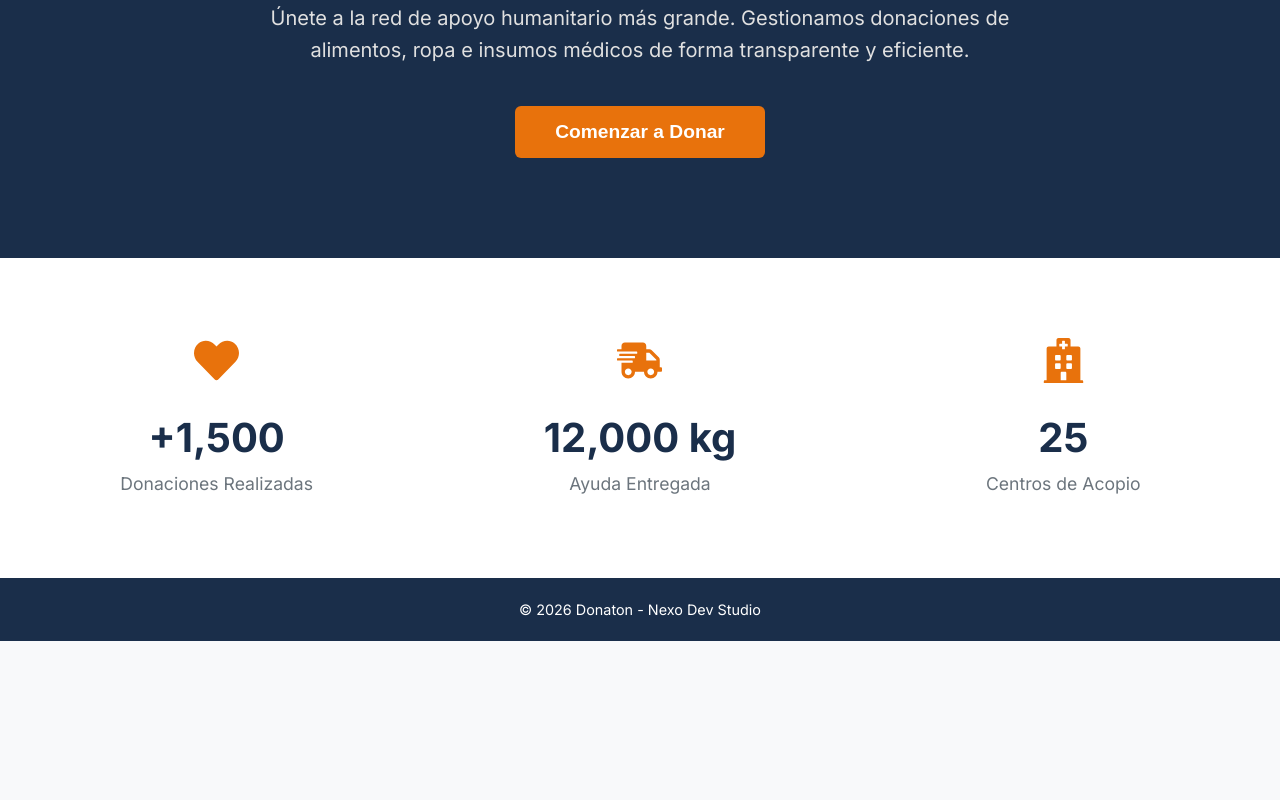
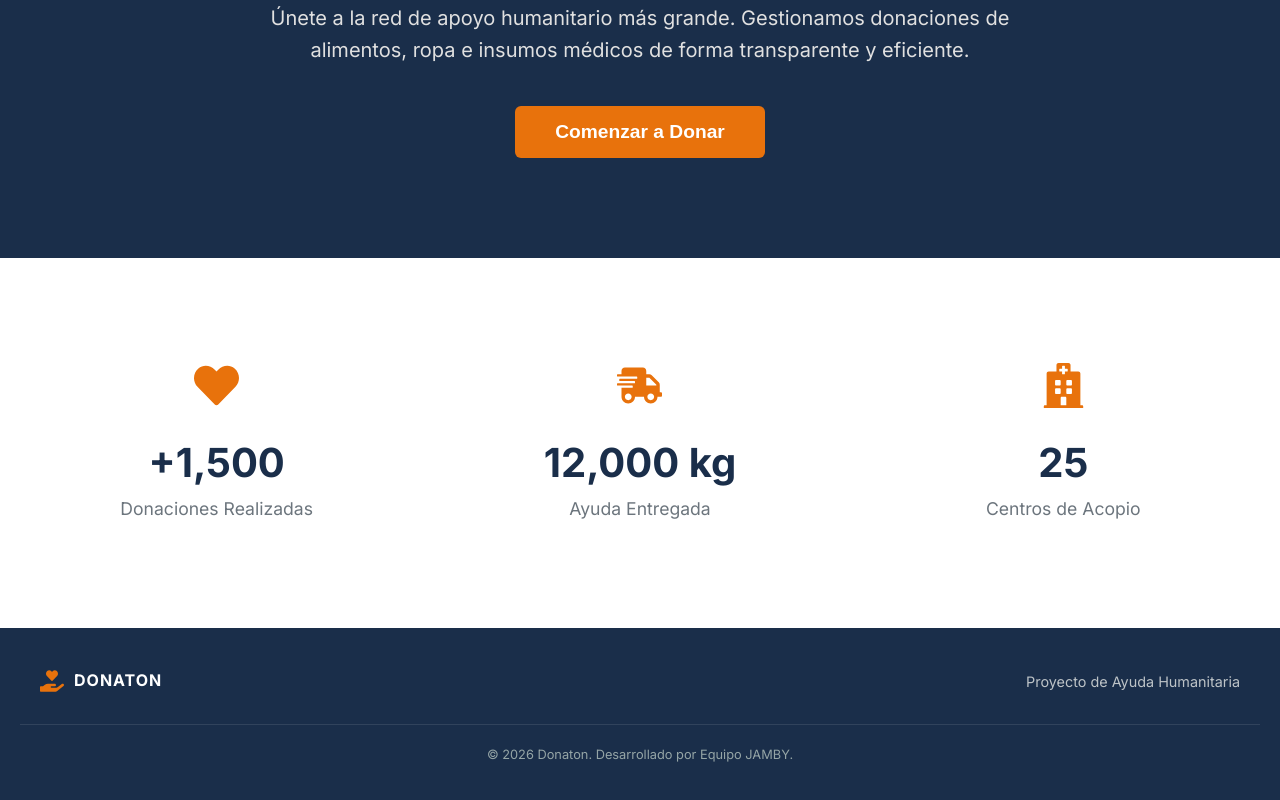
Before and after one commit to NexoDevSt/donaton-frontend, a React (Vite) app: page / in a window 1280 px wide. Shown: the part 282-1082 px from the top of the page. Before the commit the page ends 923 px from the top, so only its background shows below. Built offline with nearby package versions, Linux system fonts and the light colour scheme.

Commit message:
feat(frontend): crear componente Footer y completar estructura de Layout

```diff
--- a/src/App.jsx
+++ b/src/App.jsx
@@ -8,6 +8,7 @@ import RegisterPage from './pages/RegisterPage';
 import CentrosPage from './pages/CentrosPage';
 import DonacionesPage from './pages/DonacionesPage';
 import NuevaDonacionPage from './pages/NuevaDonacionPage';
+import DashboardPage from './pages/DashboardPage';
 
 function App() {
   return (
@@ -26,6 +27,7 @@ function App() {
             <Route path="donaciones/nueva" element={<NuevaDonacionPage />} />
 
             <Route path="centros" element={<CentrosPage />} />
+            <Route path="dashboard" element={<DashboardPage />} />
 
 
           </Route>
--- /dev/null
+++ b/src/components/layout/Footer.css
@@ -0,0 +1,42 @@
+.footer {
+  background-color: var(--color-dark);
+  color: white;
+  padding: 40px 20px;
+  margin-top: auto; /* Empuja el footer al fondo si hay poco contenido */
+}
+
+.footer-content {
+  max-width: 1200px;
+  margin: 0 auto;
+  display: flex;
+  justify-content: space-between;
+  align-items: center;
+  flex-wrap: wrap;
+  gap: 20px;
+}
+
+.footer-brand {
+  display: flex;
+  align-items: center;
+  gap: 10px;
+}
+
+.footer-brand span {
+  font-weight: 700;
+  letter-spacing: 1px;
+}
+
+.footer-info p {
+  font-size: 0.9rem;
+  color: #bdc3c7;
+}
+
+.footer-copy {
+  width: 100%;
+  text-align: center;
+  margin-top: 30px;
+  padding-top: 20px;
+  border-top: 1px solid rgba(255, 255, 255, 0.1);
+  font-size: 0.8rem;
+  color: #95a5a6;
+}
--- /dev/null
+++ b/src/components/layout/Footer.jsx
@@ -0,0 +1,26 @@
+import React from 'react';
+import { FaHandHoldingHeart } from 'react-icons/fa';
+import './Footer.css';
+
+const Footer = () => {
+  return (
+    <footer className="footer">
+      <div className="footer-content">
+        <div className="footer-brand">
+          <FaHandHoldingHeart size={24} color="var(--color-primary)" />
+          <span>DONATON</span>
+        </div>
+
+        <div className="footer-info">
+          <p>Proyecto de Ayuda Humanitaria</p>
+        </div>
+      </div>
+
+      <div className="footer-copy">
+        &copy; {new Date().getFullYear()} Donaton. Desarrollado por Equipo JAMBY.
+      </div>
+    </footer>
+  );
+};
+
+export default Footer;
--- a/src/components/layout/Layout.jsx
+++ b/src/components/layout/Layout.jsx
@@ -1,6 +1,7 @@
 import React from 'react';
 import { Outlet } from 'react-router-dom';
 import Navbar from './Navbar';
+import Footer from './Footer';
 import './Layout.css';
 
 const Layout = () => {
@@ -10,16 +11,7 @@ const Layout = () => {
       <main className="main-content">
         <Outlet />
       </main>
-
-      <footer style={{
-        textAlign: 'center',
-        padding: '20px',
-        backgroundColor: 'var(--color-dark)',
-        color: 'white',
-        fontSize: '0.9rem'
-      }}>
-        &copy; {new Date().getFullYear()} Donaton - Nexo Dev Studio
-      </footer>
+      <Footer />
     </div>
   );
 };
```
